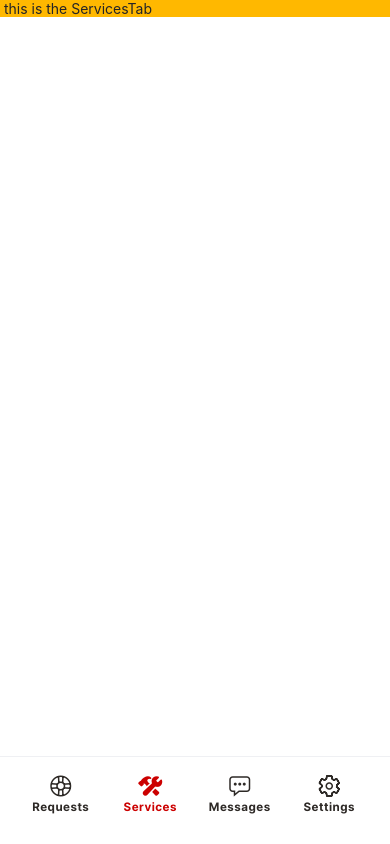
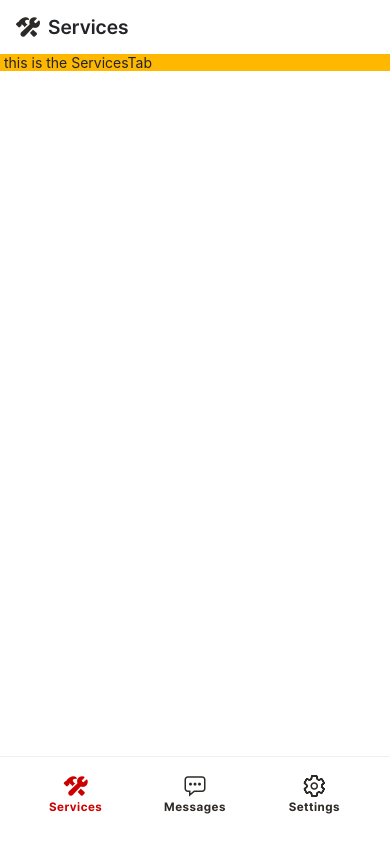
Before and after one commit to Task-Terriers/App, a React Native app in the folder TaskTerriers/: screen /Services in a window 390 px wide. Built offline with nearby package versions, Linux system fonts and the light colour scheme.

Commit message:
remove requests tab, add navigation bar

```diff
--- a/TaskTerriers/navigation/BottomTabNavigator.tsx
+++ b/TaskTerriers/navigation/BottomTabNavigator.tsx
@@ -24,7 +24,7 @@ export const BottomTabs = () => {
                     headerShown: false,
                 }
             }}>
-      <Tab.Screen name="Requests" component={RequestsTab} />
+            {/* <Tab.Screen name="Requests" component={RequestsTab} /> */}
             <Tab.Screen name="Services" component={ServicesTab} />
             <Tab.Screen name="Messages" component={MessagesTab} />
             <Tab.Screen name="Settings" component={SettingsTab} />
--- a/TaskTerriers/src/Screens/MessagesTab.tsx
+++ b/TaskTerriers/src/Screens/MessagesTab.tsx
@@ -4,8 +4,10 @@ import TaskTerriersSafeAreaView from '../Views/TaskTerriersSafeAreaView'
 import { BUColor } from '../Libs/Colors'
 import { Col } from '../StyleToProps/Col'
 import { Span } from '../StyleToProps'
+import NavigationBar from '../components/NavigationBar'
+import { IconNames } from '../components/types'
 
-interface Props {}
+interface Props { }
 
 const MessagesTab = ({ navigation, route }) => {
   /*********
@@ -53,6 +55,7 @@ const MessagesTab = ({ navigation, route }) => {
 
   return (
     <TaskTerriersSafeAreaView style={{ flex: 1, backgroundColor: 'white' }}>
+      <NavigationBar iconName={IconNames['Message']} title={route.name} />
       <Col bgAlertMinor>
         <Span> this is the MessagesTab</Span>
       </Col>
--- a/TaskTerriers/src/Screens/ServicesTab.tsx
+++ b/TaskTerriers/src/Screens/ServicesTab.tsx
@@ -3,8 +3,10 @@ import { SafeAreaView, View, StyleSheet, Text, TouchableOpacity } from 'react-na
 import TaskTerriersSafeAreaView from '../Views/TaskTerriersSafeAreaView'
 import { Col } from '../StyleToProps/Col'
 import { Span } from '../StyleToProps'
+import NavigationBar from '../components/NavigationBar'
+import { IconNames } from '../components/types'
 
-interface Props {}
+interface Props { }
 
 const ServicesTab = ({ navigation, route }) => {
   /*********
@@ -52,6 +54,7 @@ const ServicesTab = ({ navigation, route }) => {
 
   return (
     <TaskTerriersSafeAreaView style={{ flex: 1, backgroundColor: 'white' }}>
+      <NavigationBar iconName={IconNames['Service']} title={route.name} />
       <Col bgAlertMinor>
         <Span> this is the ServicesTab</Span>
       </Col>
--- a/TaskTerriers/src/Screens/SettingsTab.tsx
+++ b/TaskTerriers/src/Screens/SettingsTab.tsx
@@ -3,8 +3,10 @@ import { SafeAreaView, View, StyleSheet, Text, TouchableOpacity } from 'react-na
 import TaskTerriersSafeAreaView from '../Views/TaskTerriersSafeAreaView'
 import { Col } from '../StyleToProps/Col'
 import { Span } from '../StyleToProps'
+import NavigationBar from '../components/NavigationBar'
+import { IconNames } from '../components/types'
 
-interface Props {}
+interface Props { }
 
 const SettingsTab = ({ navigation, route }) => {
     /*********
@@ -52,6 +54,7 @@ const SettingsTab = ({ navigation, route }) => {
 
     return (
         <TaskTerriersSafeAreaView style={{ flex: 1, backgroundColor: 'white' }}>
+            <NavigationBar iconName={IconNames['Setting']} title={route.name} />
             <Col bgAlertMinor>
                 <Span> this is the SettingsTab</Span>
             </Col>
--- a/TaskTerriers/src/components/types.tsx
+++ b/TaskTerriers/src/components/types.tsx
@@ -15,7 +15,7 @@ const Size = {
   XXX_LARGE: 'xxxlarge',
 } as const
 
-const IconNames = {
+export const IconNames = {
   RequestOutline: 'help-buoy-outline',
   Request: 'help-buoy',
   SeviceOutline: 'construct-outline',
@@ -149,7 +149,7 @@ const ListItemPaddingVerticalMap: Record<ComponentStyle.Size, number> = {
   xxlarge: 0,
   xxxlarge: 0,
 } as const
-declare namespace ListItemType {}
+declare namespace ListItemType { }
 
 declare namespace TabBarType {
   type Value = Attr | string
```
Lines whose indentation alone changed are shown as unchanged.
